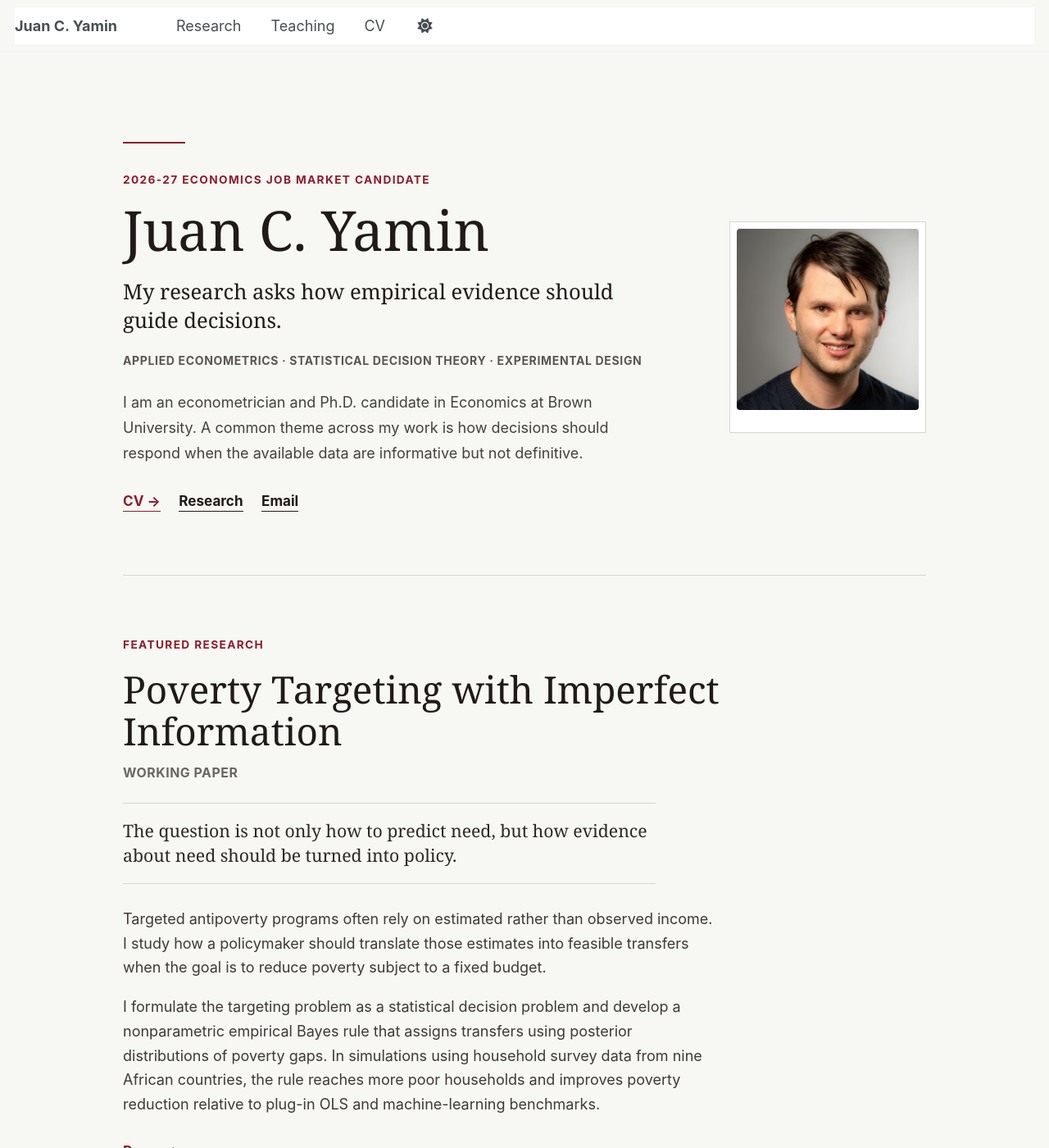
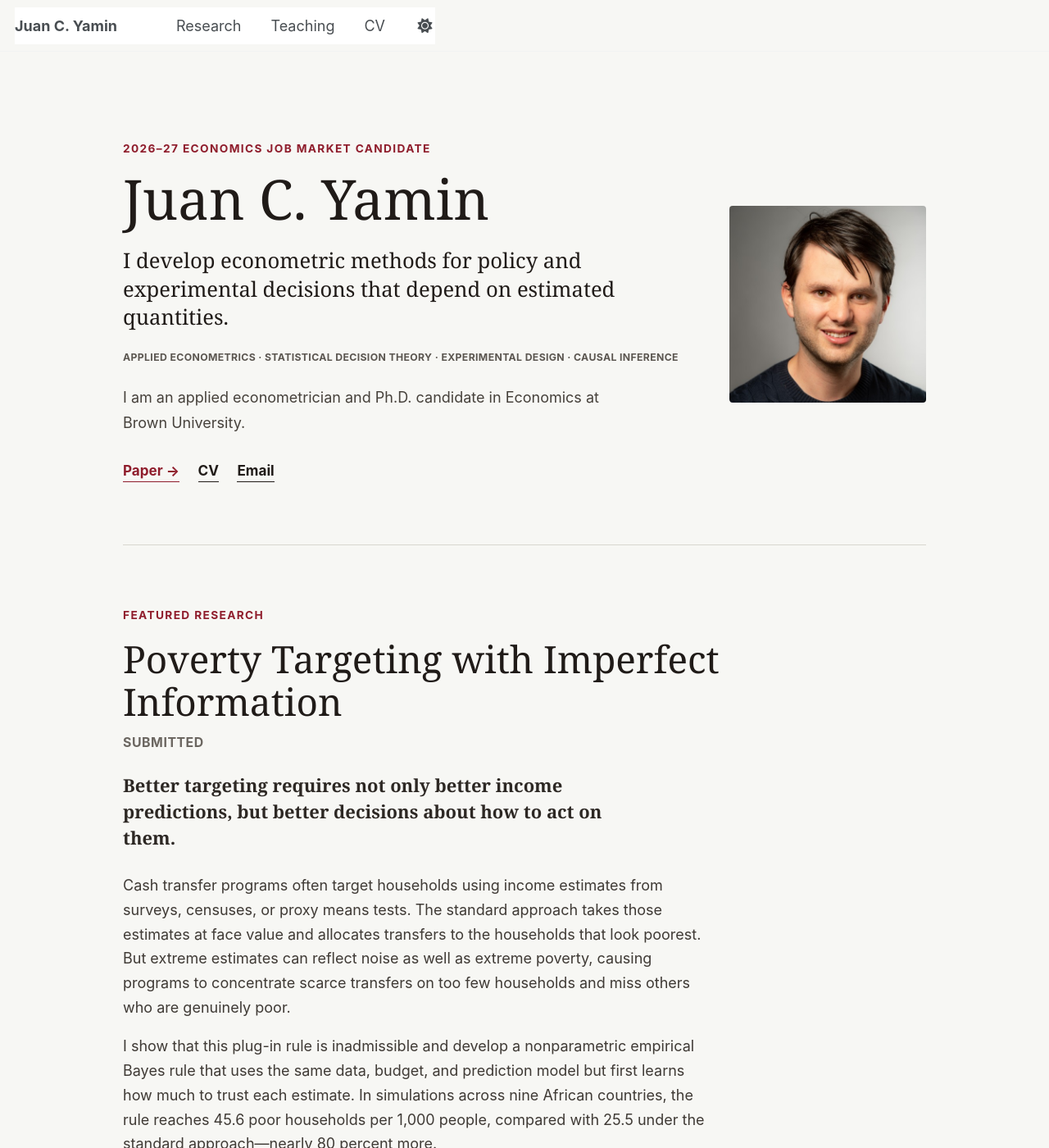
Before and after one commit to juancyamin/juancyamin.github.io, a Jekyll site: the page built from _pages/draft.md, in a window 1280 px wide and 1400 px high. Shown: the whole window at 82% size. Built offline with Jekyll 4.4.1, drawn with Linux system fonts in a browser that asks for light colours; some of the changed text lies outside the part shown.

Commit message:
Revise draft homepage copy

```diff
--- a/_pages/draft.md
+++ b/_pages/draft.md
@@ -65,13 +70,6 @@ noindex: true
     text-align: left;
   }
 
-  .page__content .d2-rule {
-    background: #8f1d2c;
-    height: 2px;
-    margin: 0 0 2rem;
-    width: 76px;
-  }
-
   .page__content .d2 p.d2-kicker,
   .page__content .d2 p.d2-label {
     color: #8f1d2c;
@@ -104,9 +102,9 @@ noindex: true
 
   .page__content .d2 p.d2-fields {
     color: #5b5650;
-    font-size: 0.78rem;
+    font-size: 0.68rem;
     font-weight: 700;
-    letter-spacing: 0.045em;
+    letter-spacing: 0.03em;
     line-height: 1.45;
     margin: 0 0 1.45rem;
     max-width: none;
@@ -122,10 +120,7 @@ noindex: true
   }
 
   .page__content .d2-photo {
-    background: #ffffff;
-    border: 1px solid #d8d6cf;
     margin: 0;
-    padding: 0.45rem;
     width: 100%;
   }
 
@@ -169,7 +164,7 @@ noindex: true
 
   .page__content .d2-section-inner {
     margin: 0;
-    max-width: 760px;
+    max-width: none;
   }
 
   .page__content .d2 h2 {
@@ -181,6 +176,7 @@ noindex: true
     letter-spacing: 0;
     line-height: 1.12;
     margin: 0 0 0.8rem;
+    max-width: 820px;
     padding: 0;
   }
 
@@ -195,15 +191,14 @@ noindex: true
   }
 
   .page__content .d2 p.d2-standfirst {
-    border-bottom: 1px solid #d8d6cf;
-    border-top: 1px solid #d8d6cf;
     color: #2d2824;
     font-family: Georgia, "Times New Roman", serif;
-    font-size: clamp(1.02rem, 2vw, 1.18rem);
+    font-size: clamp(1.06rem, 2vw, 1.22rem);
+    font-weight: 600;
     line-height: 1.45;
     margin: 1.35rem 0 1.55rem;
     max-width: 650px;
-    padding: 1rem 0;
+    padding: 0;
   }
 
   .page__content .d2-copy {
@@ -297,17 +292,16 @@ noindex: true
 <main class="d2" id="draft-home">
   <section class="d2-hero" aria-labelledby="draft-home-title">
     <div class="d2-hero-copy">
-      <div class="d2-rule"></div>
-      <p class="d2-kicker">2026-27 Economics Job Market Candidate</p>
+      <p class="d2-kicker">2026&ndash;27 Economics Job Market Candidate</p>
       <h1 id="draft-home-title">Juan C. Yamin</h1>
-      <p class="d2-statement">My research asks how empirical evidence should guide decisions.</p>
-      <p class="d2-fields">Applied Econometrics &middot; Statistical Decision Theory &middot; Experimental Design</p>
+      <p class="d2-statement">I develop econometric methods for policy and experimental decisions that depend on estimated quantities.</p>
+      <p class="d2-fields">Applied Econometrics &middot; Statistical Decision Theory &middot; Experimental Design &middot; Causal Inference</p>
       <p class="d2-intro">
-        I am an econometrician and Ph.D. candidate in Economics at Brown University. A common theme across my work is how decisions should respond when the available data are informative but not definitive.
+        I am an applied econometrician and Ph.D. candidate in Economics at Brown University.
       </p>
       <nav class="d2-link-row" aria-label="Homepage links">
-        <a class="d2-primary" href="/files/cv.pdf">CV</a>
-        <a href="/research/">Research</a>
+        <a class="d2-primary" href="https://arxiv.org/pdf/2506.18188v2">Paper</a>
+        <a href="/files/cv.pdf">CV</a>
         <a href="mailto:juan_yamin_silva@brown.edu">Email</a>
       </nav>
     </div>
@@ -320,45 +314,46 @@ noindex: true
     <div class="d2-section-inner">
       <p class="d2-label">Featured Research</p>
       <h2 id="featured-research-title">Poverty Targeting with Imperfect Information</h2>
-      <p class="d2-meta">Working paper</p>
+      <p class="d2-meta">Submitted</p>
       <p class="d2-standfirst">
-        The question is not only how to predict need, but how evidence about need should be turned into policy.
+        Better targeting requires not only better income predictions, but better decisions about how to act on them.
       </p>
       <div class="d2-copy">
         <p>
-          Targeted antipoverty programs often rely on estimated rather than observed income. I study how a policymaker should translate those estimates into feasible transfers when the goal is to reduce poverty subject to a fixed budget.
+          Cash transfer programs often target households using income estimates from surveys, censuses, or proxy means tests. The standard approach takes those estimates at face value and allocates transfers to the households that look poorest. But extreme estimates can reflect noise as well as extreme poverty, causing programs to concentrate scarce transfers on too few households and miss others who are genuinely poor.
         </p>
         <p>
-          I formulate the targeting problem as a statistical decision problem and develop a nonparametric empirical Bayes rule that assigns transfers using posterior distributions of poverty gaps. In simulations using household survey data from nine African countries, the rule reaches more poor households and improves poverty reduction relative to plug-in OLS and machine-learning benchmarks.
+          I show that this plug-in rule is inadmissible and develop a nonparametric empirical Bayes rule that uses the same data, budget, and prediction model but first learns how much to trust each estimate. In simulations across nine African countries, the rule reaches 45.6 poor households per 1,000 people, compared with 25.5 under the standard approach&mdash;nearly 80 percent more.
         </p>
       </div>
       <nav class="d2-link-row" aria-label="Featured research links">
         <a class="d2-primary" href="https://arxiv.org/pdf/2506.18188v2">Paper</a>
+        <a href="https://www.dropbox.com/scl/fi/mjyca26ok6wqingkm8ov8/WorldCongress.pdf?rlkey=j3nogjv01fxski68wil45uhq8&amp;raw=1">Slides</a>
       </nav>
     </div>
   </section>
 
   <section class="d2-section" aria-labelledby="research-agenda-title">
     <div class="d2-section-inner">
-      <p class="d2-label">Research Agenda</p>
-      <h2 id="research-agenda-title">Decisions from evidence that is useful but uncertain.</h2>
+      <p class="d2-label">Current Research</p>
+      <h2 id="research-agenda-title">How should decisions respond when the available data are informative but not definitive?</h2>
       <div class="d2-copy">
         <p>
-          My current projects study decision problems in policy targeting, experimental design, and empirical Bayes estimation. Together, they ask how researchers and policymakers should act on evidence that informs a choice without mechanically determining it.
+          Beyond the featured paper, my current work spans experimental design, empirical Bayes methods, and the political economy of institutions.
         </p>
       </div>
       <div class="d2-agenda">
         <article>
           <h3>When and How to Pilot</h3>
-          <p>Design rules for two-wave experiments when pilot evidence is informative but easy to overreact to.</p>
+          <p>Design rules for deciding how strongly a small pilot should influence the experiment that follows.</p>
         </article>
         <article>
           <h3>Two-Way Effects Models</h3>
-          <p>A nonparametric empirical Bayes approach to shrinkage in models with unit and cluster components.</p>
+          <p>A nonparametric empirical Bayes approach to estimating worker and firm effects when the two components may be related.</p>
         </article>
         <article>
           <h3>Subnational Alignment and Corruption</h3>
-          <p class="d2-status">Conditionally accepted at APSR</p>
+          <p class="d2-status">Conditionally accepted at the American Political Science Review</p>
           <p>Evidence on how partisan alignment shapes corruption and accountability in Colombian local government.</p>
         </article>
       </div>
@@ -374,12 +369,13 @@ noindex: true
       <h2 id="software-title">cmrdesign</h2>
       <div class="d2-copy">
         <p>
-          I develop software for conditional minimax-regret experimental design, accompanying my work on two-wave experiments.
+          Open-source R and Python tools for using pilot data to choose treatment allocations in two-wave experiments.
         </p>
       </div>
       <nav class="d2-link-row" aria-label="Software links">
         <a class="d2-primary" href="https://juancyamin.github.io/cmrdesign/">Documentation</a>
         <a href="https://github.com/juancyamin/cmrdesign">GitHub</a>
+        <a href="https://juancyamin.r-universe.dev/cmrdesign">R Package</a>
         <a href="https://pypi.org/project/cmrdesign/">Python Package</a>
       </nav>
     </div>
```
Also changed, not shown: other parts of _pages/draft.md (+5 -0 lines).
